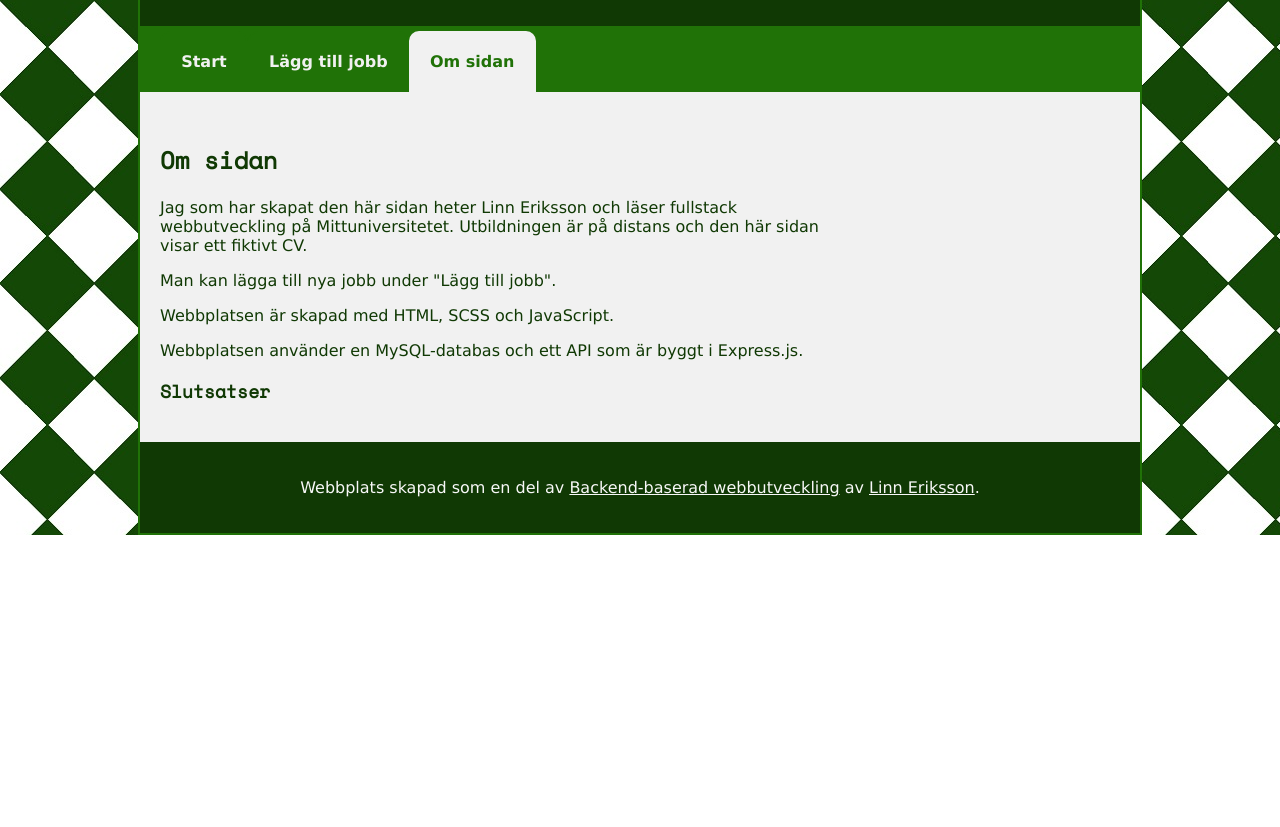
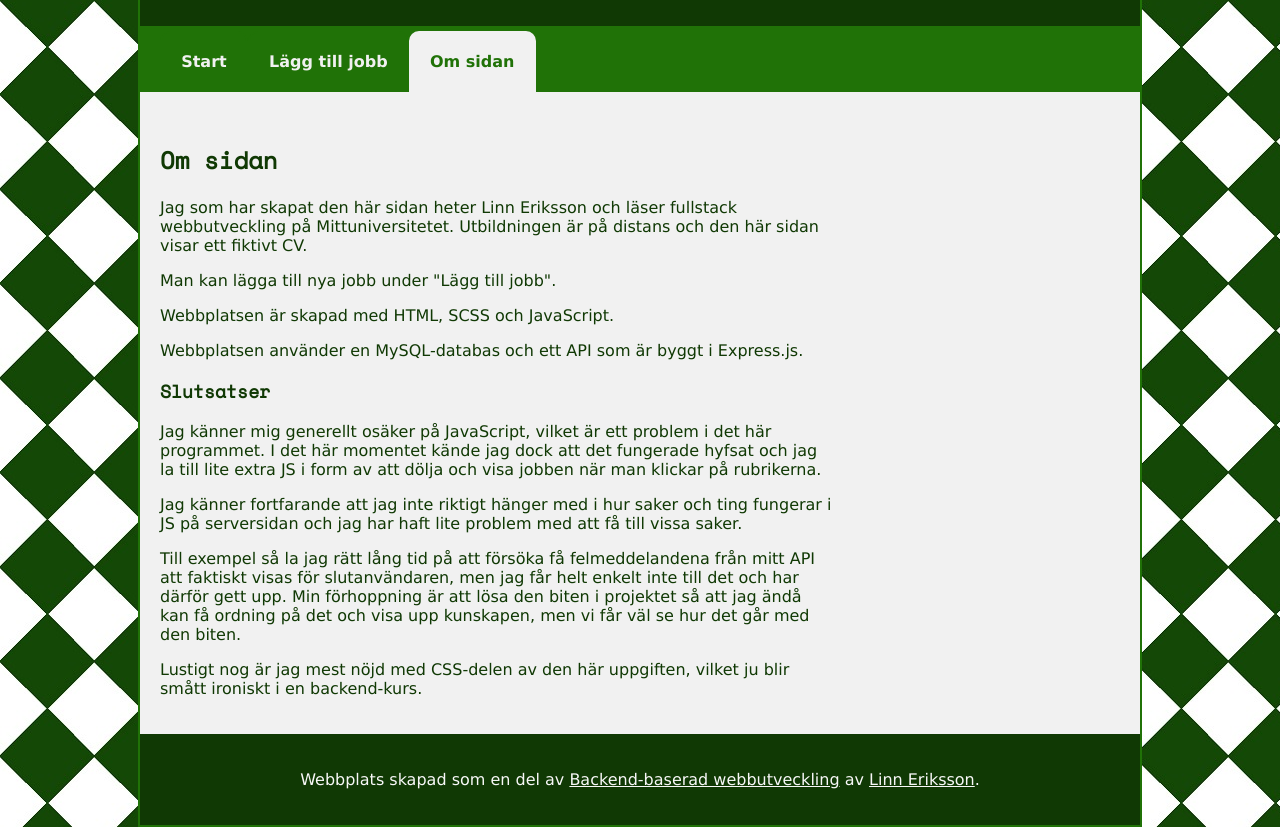
Before and after one commit to LinnEriksson89/DT207G_Moment2_webbplats, a website: page src/about.html in a window 1280 px wide. Shown: the part 142-969 px from the top of the page. Before the commit the page ends 800 px from the top, so only its background shows below. Drawn offline with nearby package versions, Linux system fonts and the light colour scheme; files that its build step writes are made by us from their sources; files whose address does not match are found by name; a web font is replaced by a local one.

Commit message:
Adding final conclusions about moment2

```diff
--- a/src/about.html
+++ b/src/about.html
@@ -17,7 +17,9 @@
                 <h1>Backend-baserad webbutveckling - DT207G</h1>
             </a>
             <p>Moment 2</p>
-            <noscript><p>Den här webbsidan kommer inte att fungera korrekt eftersom du inte har aktiverat javascript.</p></noscript>
+            <noscript>
+                <p>Den här webbsidan kommer inte att fungera korrekt eftersom du inte har aktiverat javascript.</p>
+            </noscript>
         </header>
         <nav>
             <ul>
@@ -35,6 +37,17 @@
             <p>Webbplatsen använder en MySQL-databas och ett API som är byggt i Express.js.</p>
 
             <h3>Slutsatser</h3>
+            <p>Jag känner mig generellt osäker på JavaScript, vilket är ett problem i det här programmet.
+                I det här momentet kände jag dock att det fungerade hyfsat och jag la till lite extra
+                JS i form av att dölja och visa jobben när man klickar på rubrikerna.</p>
+            <p>Jag känner fortfarande att jag inte riktigt hänger med i hur saker och ting fungerar
+                i JS på serversidan och jag har haft lite problem med att få till vissa saker.</p>
+            <p>Till exempel så la jag rätt lång tid på att försöka få felmeddelandena från mitt API
+                att faktiskt visas för slutanvändaren, men jag får helt enkelt inte till det och har
+                därför gett upp. Min förhoppning är att lösa den biten i projektet så att jag ändå
+                kan få ordning på det och visa upp kunskapen, men vi får väl se hur det går med den biten.</p>
+            <p>Lustigt nog är jag mest nöjd med CSS-delen av den här uppgiften, vilket ju blir smått
+                ironiskt i en backend-kurs.</p>
         </main>
         <footer>
             <p>Webbplats skapad som en del av <a
```
